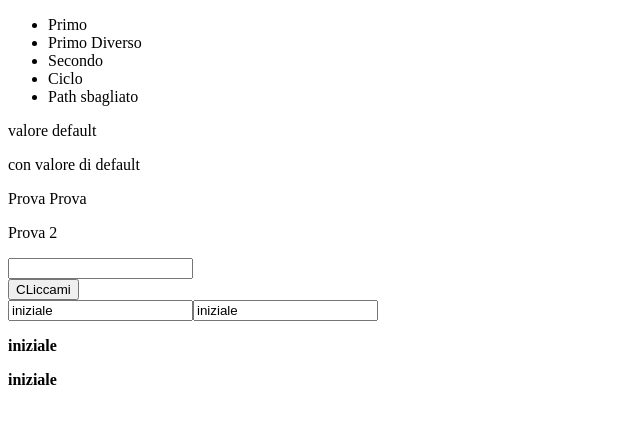
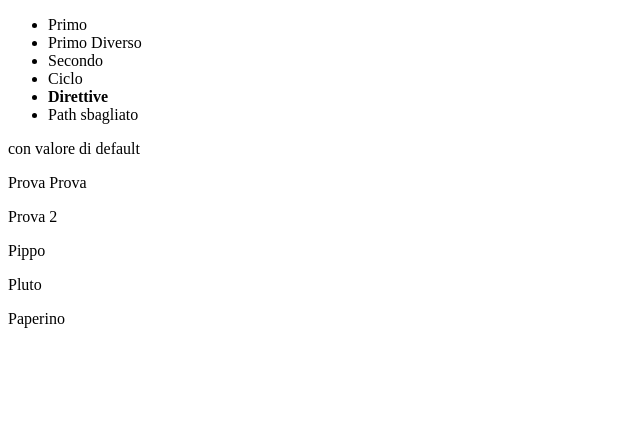
Before and after one commit to LukeSkywa/DemoMilano, an Angular app: page /directive in a window 1280 px wide. Shown: the top 424 px of the page, without its empty margins (0-640 px from the left). Built offline with nearby package versions, Linux system fonts and the light colour scheme.

Commit message:
creato componente per gli esempi delle direttive

```diff
--- a/src/app/app-routing.module.ts
+++ b/src/app/app-routing.module.ts
@@ -4,12 +4,14 @@ import { PrimoComponent } from './primo/primo.component';
 import { SecondoComponent } from './secondo/secondo.component';
 import { CicloVitaComponent } from './ciclo-vita/ciclo-vita.component';
 import { MyRouteGuardService } from './my-route-guard.service';
+import { DirectiveComponent } from './directive/directive.component';
 
 const appRoutes: Routes = [
     { path: 'primo', component: PrimoComponent, data: {title: 'titolo'} },
     { path: 'primo-diverso', component: PrimoComponent, data: { title: 'Diverso' } },
     { path: 'secondo', component: SecondoComponent, canActivate: [MyRouteGuardService] },
     { path: 'ciclo-vita', component: CicloVitaComponent },
+    { path: 'directive', component: DirectiveComponent },
     { path: '**', component: CicloVitaComponent },
     { path: '', redirectTo: '/primo', pathMatch: 'full' },
 ];
--- a/src/app/app.module.ts
+++ b/src/app/app.module.ts
@@ -8,6 +8,7 @@ import { CicloVitaComponent } from './ciclo-vita/ciclo-vita.component';
 import { DemoRoutingModule } from './app-routing.module';
 import { MenuComponent } from './menu/menu.component';
 import { HighlightDirective } from './highlight.directive';
+import { DirectiveComponent } from './directive/directive.component';
 
 @NgModule({
   declarations: [
@@ -16,7 +17,8 @@ import { HighlightDirective } from './highlight.directive';
     SecondoComponent,
     CicloVitaComponent,
     MenuComponent,
-    HighlightDirective
+    HighlightDirective,
+    DirectiveComponent
   ],
   imports: [
     BrowserModule,
--- a/src/app/ciclo-vita/ciclo-vita.component.html
+++ b/src/app/ciclo-vita/ciclo-vita.component.html
@@ -1,10 +1,3 @@
-<p appHighlight="yellow">{{primitiva}}</p>
-<p appHighlight>con valore di default</p>
-<p appHighlight="{{color}}">Prova Prova</p>
-<!-- si preferisce la sintassi sotto con le [] -->
-<p [appHighlight]="color">Prova 2</p>
-
-
 <p>{{profilo | json}}</p>
 <ng-content></ng-content>
 <input [(ngModel)]="inputVar">
--- /dev/null
+++ b/src/app/directive/directive.component.html
@@ -0,0 +1,7 @@
+<p appHighlight="yellow">{{primitiva}}</p>
+<p appHighlight>con valore di default</p>
+<p appHighlight="{{color}}">Prova Prova</p>
+<!-- si preferisce la sintassi sotto con le [] -->
+<p [appHighlight]="color">Prova 2</p>
+
+<p *ngFor="let item of listaSemplice">{{item}}</p>
--- /dev/null
+++ b/src/app/directive/directive.component.ts
@@ -0,0 +1,17 @@
+import { Component, OnInit } from '@angular/core';
+
+@Component({
+  selector: 'app-directive',
+  templateUrl: './directive.component.html',
+  styleUrls: ['./directive.component.scss']
+})
+export class DirectiveComponent implements OnInit {
+
+  listaSemplice: string[] = ['Pippo', 'Pluto', 'Paperino'];
+
+  constructor() { }
+
+  ngOnInit(): void {
+  }
+
+}
--- a/src/app/menu/menu.component.html
+++ b/src/app/menu/menu.component.html
@@ -3,5 +3,6 @@
     <li routerLink="/primo-diverso" routerLinkActive="active">Primo Diverso</li>
     <li routerLink="/secondo" routerLinkActive="active">Secondo</li>
     <li routerLink="/ciclo-vita" routerLinkActive="active">Ciclo</li>
+    <li routerLink="/directive" routerLinkActive="active">Direttive</li>
     <li routerLink="/sadsadsadsad" routerLinkActive="active">Path sbagliato</li>
 </ul>
```
Also changed, not shown: src/app/directive/directive.component.scss (added), 1 other file (tests, documents, lock files or other folders).
